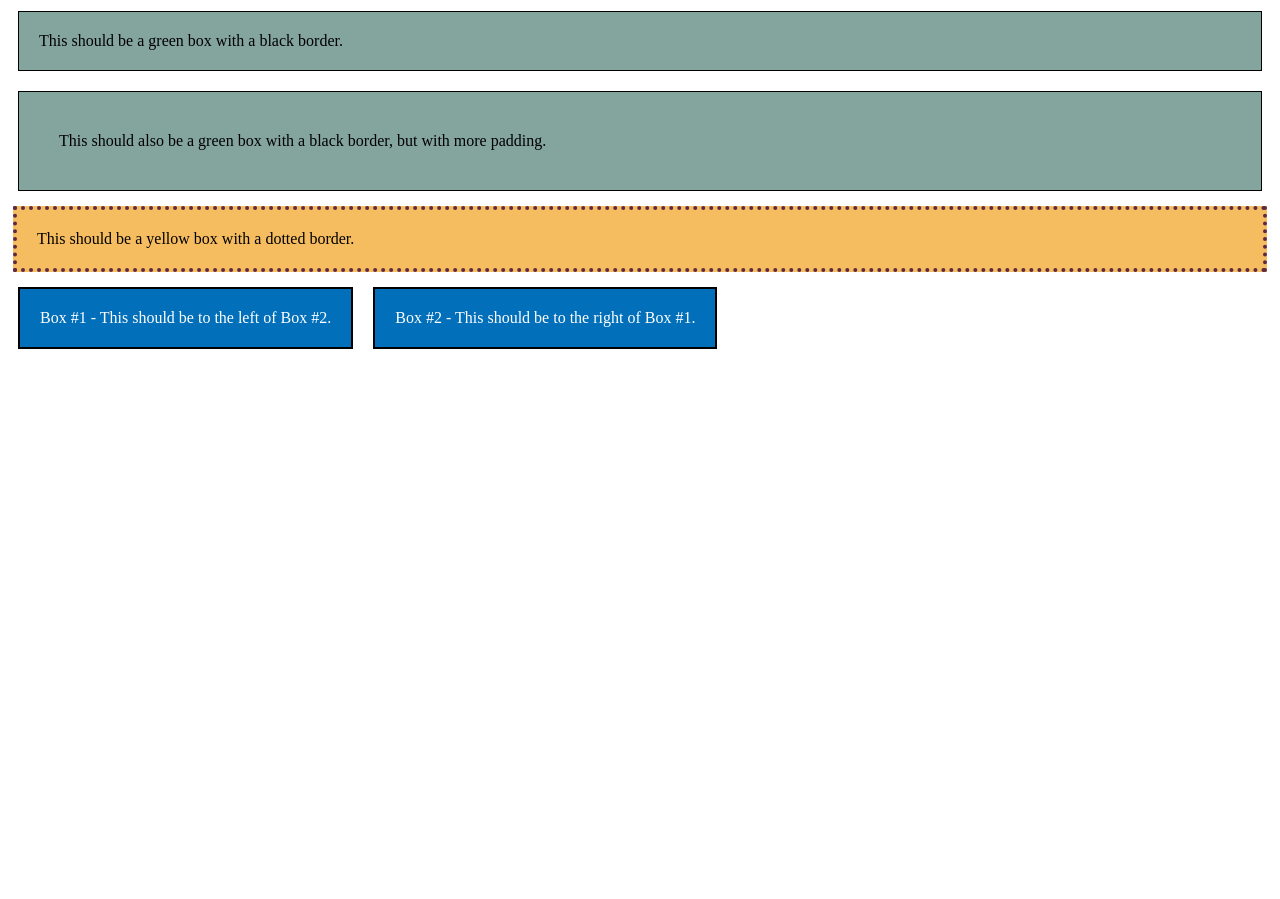
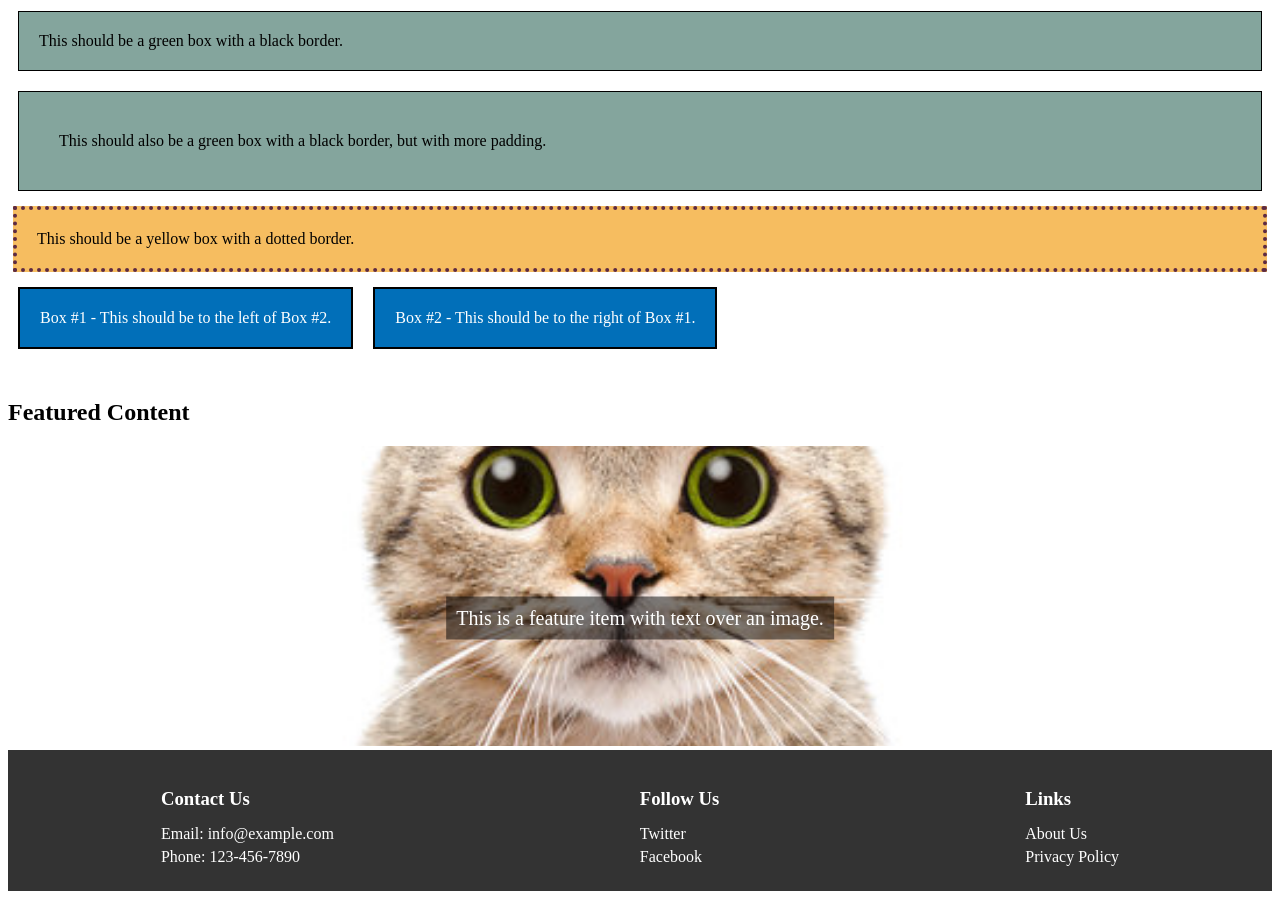
Before and after one commit to codepath/bug-crawl-exemplar, a plain HTML site: page index.html in a window 1280 px wide. Shown: the part 87-986 px from the top of the page. Before the commit the page ends 800 px from the top, so only its background shows below. Drawn offline with Linux system fonts and the light colour scheme.

Commit message:
update exemplar

```diff
--- a/index.html
+++ b/index.html
@@ -1,6 +1,8 @@
 <!DOCTYPE html>
 <html lang="en">
 <head>
+    <meta charset="UTF-8">
+    <meta name="viewport" content="width=device-width, initial-scale=1.0">
     <title>Web Development Debugging Exercise</title>
     <link rel="stylesheet" href="styles.css">
 </head>
@@ -15,6 +17,35 @@
             <div class="flex-item">Box #1 - This should be to the left of Box #2.</div>
             <div class="flex-item">Box #2 - This should be to the right of Box #1.</div>
         </div>
+
+        <!-- Stretch Goal: Feature Section -->
+        <section class="feature-section">
+            <h2>Featured Content</h2>
+            <div class="feature-item">
+                <img src="cat.jpg" alt="Feature Image">
+                <p>This is a feature item with text over an image.</p>
+            </div>
+            <!-- Additional featured content -->
+        </section>
+
+        <!-- Stretch Goal: Multi-Column Footer -->
+        <footer class="footer">
+            <div class="footer-column">
+                <h3>Contact Us</h3>
+                <p>Email: info@example.com</p>
+                <p>Phone: 123-456-7890</p>
+            </div>
+            <div class="footer-column">
+                <h3>Follow Us</h3>
+                <p>Twitter</p>
+                <p>Facebook</p>
+            </div>
+            <div class="footer-column">
+                <h3>Links</h3>
+                <p>About Us</p>
+                <p>Privacy Policy</p>
+            </div>
+        </footer>
     </div>
 </body>
 </html>
--- a/styles.css
+++ b/styles.css
@@ -31,3 +31,69 @@
     background-color: #016FB9;
     color: white;
 }
+
+/* Stretch Goal 1: Sidebar */
+.sidebar {
+    background-color: #f0f0f0;
+    padding: 20px;
+    margin-top: 20px;
+}
+
+/* Stretch Goal 2: Feature Section */
+.feature-section {
+    margin-top: 20px;
+}
+
+.feature-item {
+    position: relative;
+    text-align: center;
+    color: white;
+}
+
+.feature-item img {
+    width: 100%;
+    max-height: 300px;
+    object-fit: cover;
+}
+
+.feature-item p {
+    position: absolute;
+    top: 50%;
+    left: 50%;
+    transform: translate(-50%, -50%);
+    font-size: 20px;
+    background-color: rgba(0, 0, 0, 0.5);
+    padding: 10px;
+}
+
+/* Stretch Goal 3: Multi-Column Footer */
+.footer {
+    display: flex;
+    justify-content: space-around;
+    background-color: #333;
+    color: white;
+    padding: 20px 0;
+}
+
+.footer-column {
+    margin: 0 15px;
+}
+
+.footer-column h3 {
+    margin-bottom: 15px;
+}
+
+.footer-column p {
+    margin: 5px 0;
+}
+
+@media (max-width: 768px) {
+    .footer {
+        flex-direction: column;
+        align-items: center;
+    }
+
+    .footer-column {
+        margin: 10px 0;
+    }
+}
```
Also changed, not shown: cat.jpg (added).
